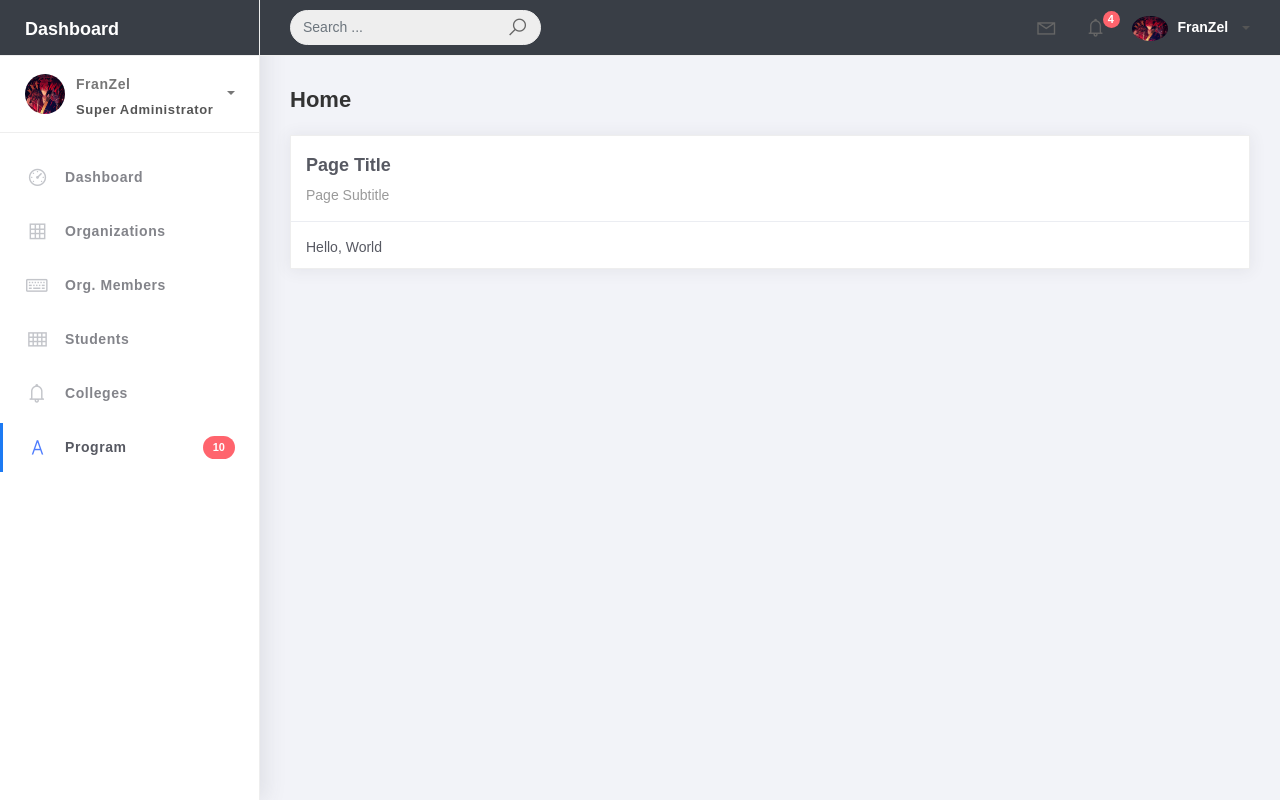
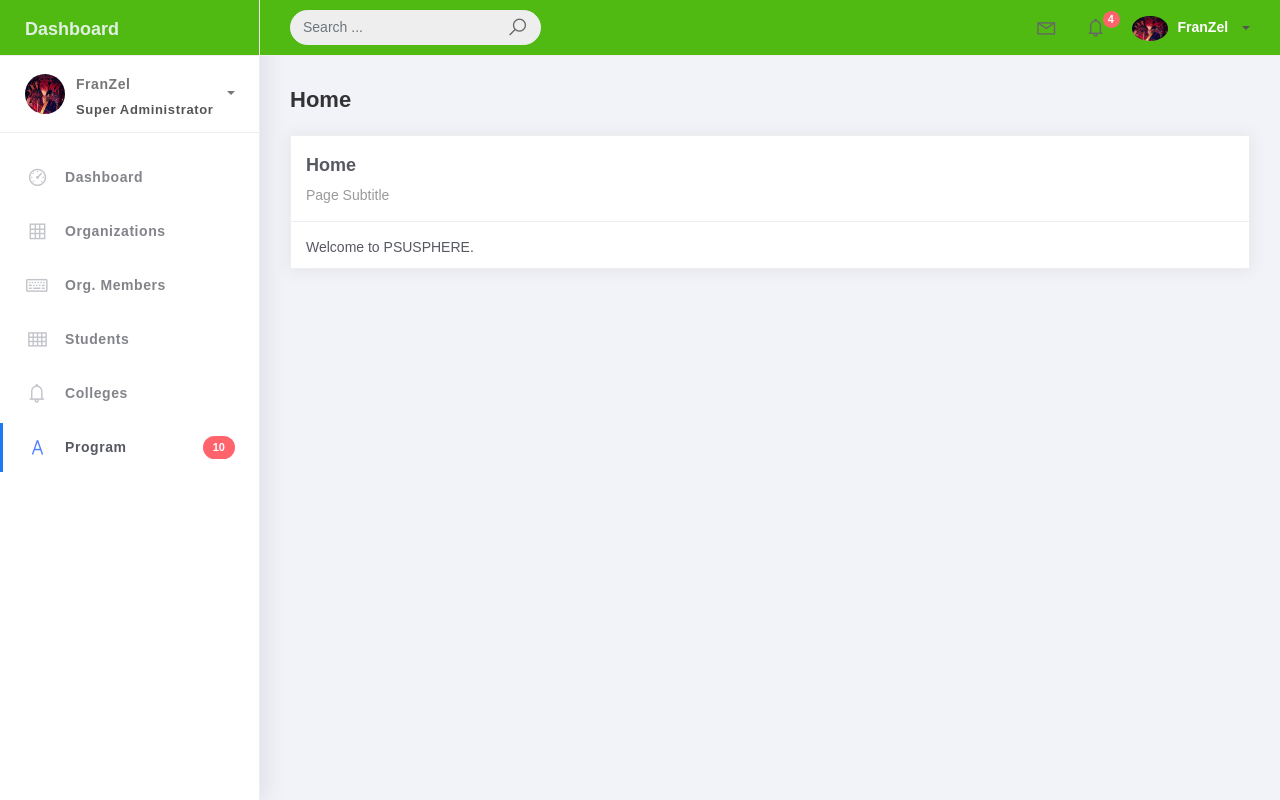
Before and after one commit to Eyesbebe/PSUSphere, a Django app: page / in a window 1280 px wide. Run offline with Django 5.2, Linux system fonts and the light colour scheme; a user stored in the database is signed in; some libraries are stand-ins or nearby versions.

Commit message:
Added New Changes

```diff
--- a/projectsite/templates/base.html
+++ b/projectsite/templates/base.html
@@ -19,9 +19,9 @@
 </head>
 <body>
 	<div class="wrapper">
-		<div class="main-header" style="background-color: #393E46;">
+		<div class="main-header" style="background-color: #50ba13;">
 			<div class="logo-header">
-				<a href="index.html" class="logo" style="color: white;">
+				<a href="index.html" class="logo" style="color: rgb(225, 240, 227);">
 					Dashboard
 				</a>
 				<button class="navbar-toggler sidenav-toggler ml-auto" type="button" data-toggle="collapse" data-target="collapse" aria-controls="sidebar" aria-expanded="false" aria-label="Toggle navigation">
--- a/projectsite/templates/home.html
+++ b/projectsite/templates/home.html
@@ -6,10 +6,10 @@
         <div class="col-md-12">
             <div class="card">
                 <div class="card-header">
-                    <div class="card-title">Page Title</div>
+                    <div class="card-title">Home</div>
                     <div class="card-category">Page Subtitle</div>
                 </div>
-                <div class="card-body">Hello, World</div>
+                <div class="card-body">Welcome to PSUSPHERE.</div>
             </div>
         </div>
       </div>
--- a/projectsite/templates/orgmember_add.html
+++ b/projectsite/templates/orgmember_add.html
@@ -4,12 +4,12 @@
 {% block content %}
 <div class="content">
     <div class="container-fluid">
-        <h4 class="page-title">Add New Organization</h4>
+        <h4 class="page-title">Add New Member</h4>
         <div class="row">
             <div class="col-md-12">
                 <div class="card">
                     <div class="card-header">
-                        <div class="card-title">Add New Organization</div>
+                        <div class="card-title">Add New Member</div>
                         <div class="card-category">PSU Beloved</div>
                     </div>
                     <div class="card-body">
```
Also changed, not shown: projectsite/db.sqlite3.
